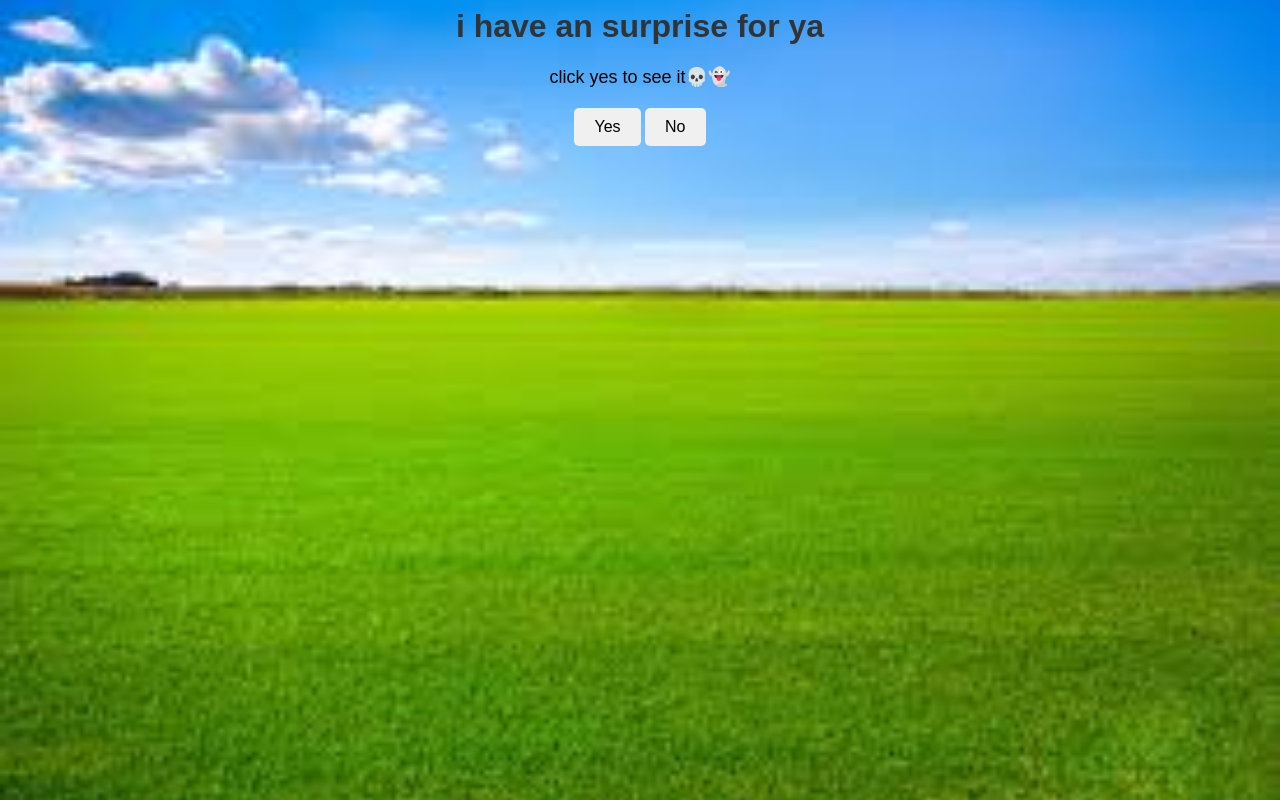
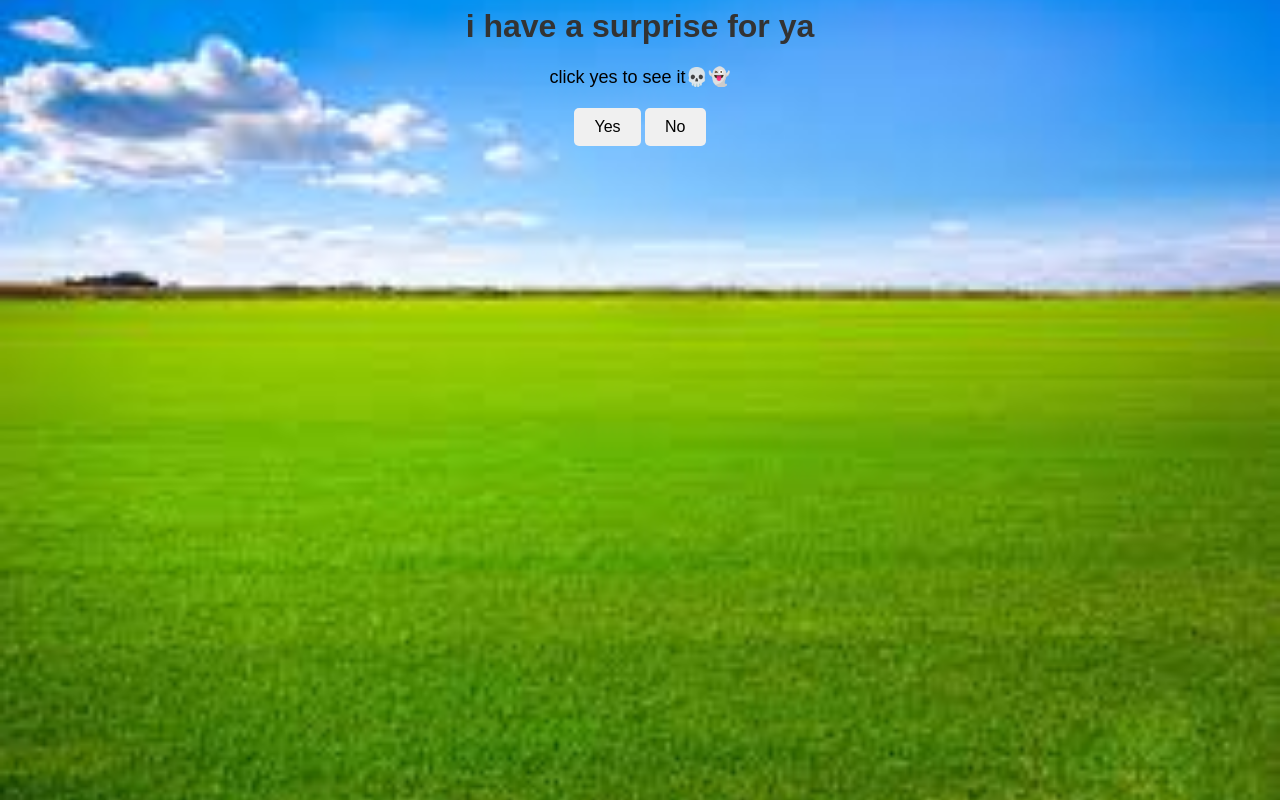
Before and after one commit to Soul2x/TEST, a plain HTML site: page index.html in a window 1280 px wide. Drawn offline with Linux system fonts and the light colour scheme.

Commit message:
Update index.html

```diff
--- a/index.html
+++ b/index.html
@@ -36,7 +36,7 @@ button:hover {
 </style>
 </head>
 <body>
-<h1>i have an surprise for ya</h1>
+<h1>i have a surprise for ya</h1>
 <p>click yes to see it💀👻</p>
 <button onclick="location.href='yes.html'">Yes</button>
 <button id="noButton" onclick="randomPosition()">No</button>
```
